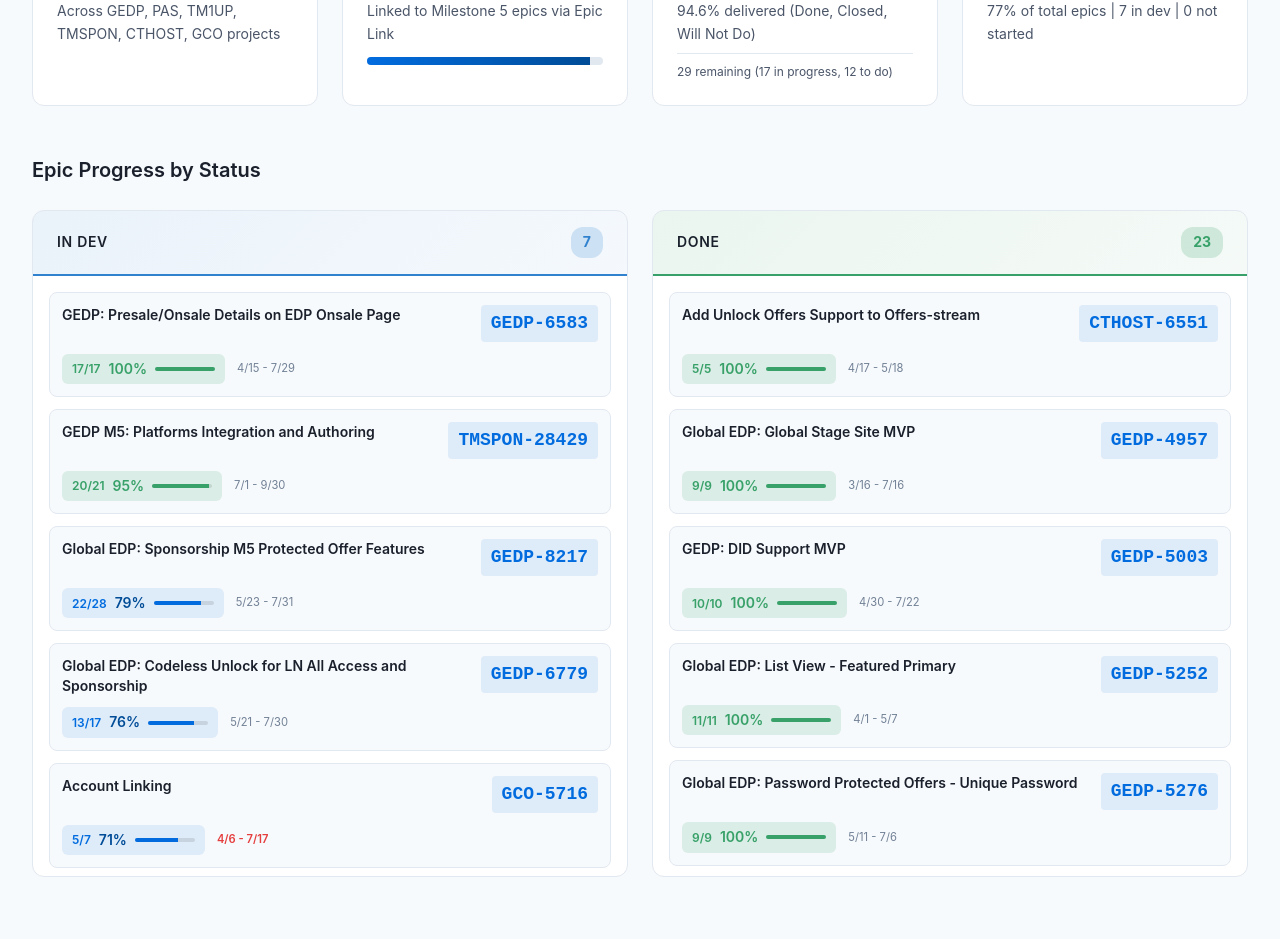
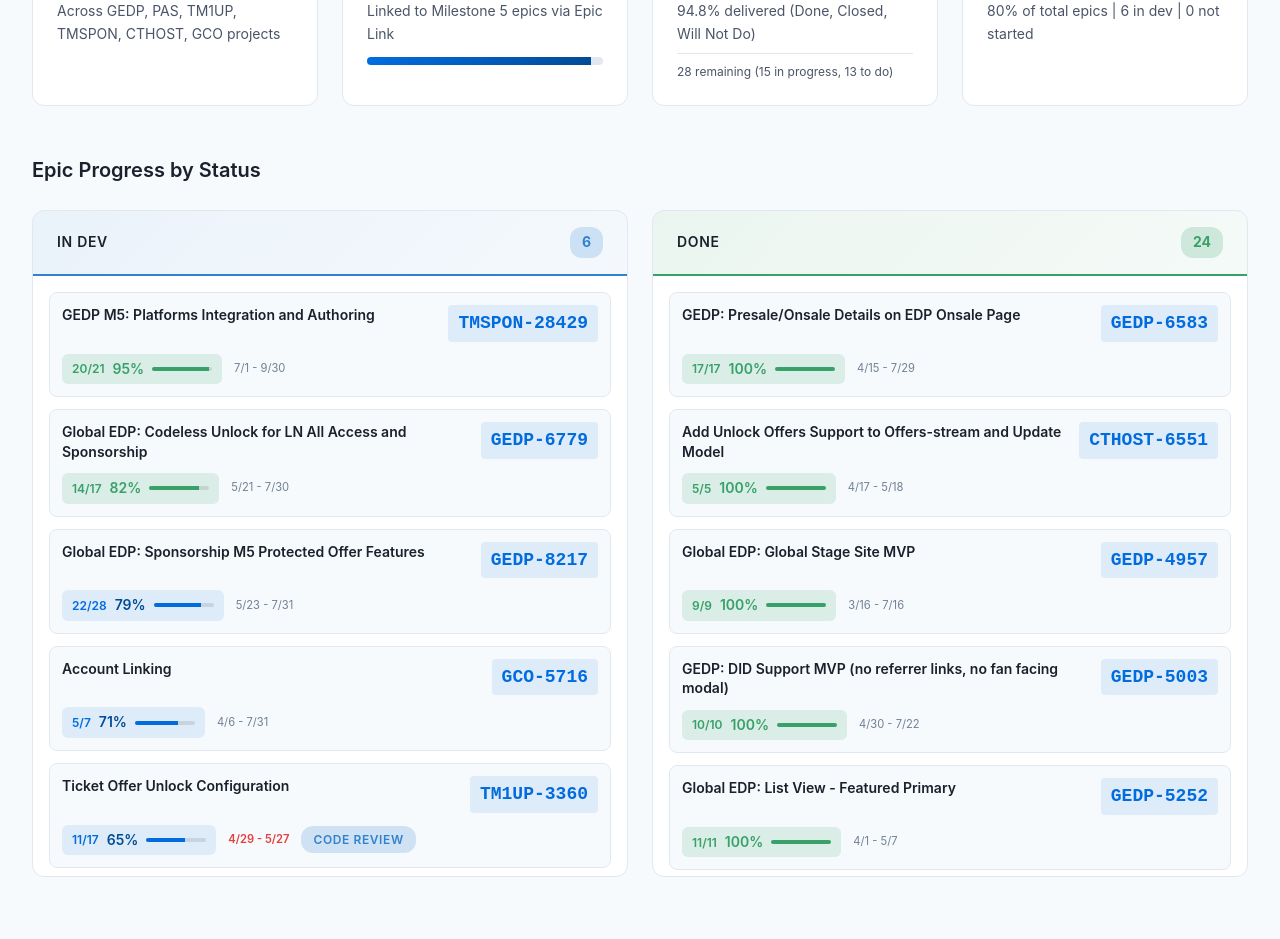
Before and after one commit to kate-kasperski/tmg609-dashboard, a plain HTML site: page index.html in a window 1280 px wide. Shown: the part 385-1324 px from the top of the page. Drawn offline with Linux system fonts and the light colour scheme.

Commit message:
Update TMG-609 dashboard with July 30, 2026 data
GEDP-6583 moved to Done; GEDP-6779 advanced to 82.4%.

```diff
--- a/index.html
+++ b/index.html
@@ -454,7 +454,7 @@
                     <strong>RAG:</strong> <span class="status-badge status-done">On Track</span>
                 </div>
                 <div class="meta-item">
-                    <strong>Generated:</strong> July 29, 2026 at 18:54 CDT
+                    <strong>Generated:</strong> July 30, 2026 at 16:46 CDT
                 </div>
             </div>
         </header>
@@ -471,21 +471,21 @@
                 <div class="stat-value">535</div>
                 <div class="stat-detail">Linked to Milestone 5 epics via Epic Link</div>
                 <div class="progress-bar">
-                    <div class="progress-fill" style="width: 94.6%"></div>
+                    <div class="progress-fill" style="width: 94.8%"></div>
                 </div>
             </div>
 
             <div class="stat-card">
                 <div class="stat-label">Stories Complete</div>
-                <div class="stat-value">506</div>
-                <div class="stat-detail">94.6% delivered (Done, Closed, Will Not Do)</div>
-                <div class="stat-detail" style="margin-top: 0.5rem; padding-top: 0.5rem; border-top: 1px solid var(--border-color); font-size: 0.75rem;">29 remaining (17 in progress, 12 to do)</div>
+                <div class="stat-value">507</div>
+                <div class="stat-detail">94.8% delivered (Done, Closed, Will Not Do)</div>
+                <div class="stat-detail" style="margin-top: 0.5rem; padding-top: 0.5rem; border-top: 1px solid var(--border-color); font-size: 0.75rem;">28 remaining (15 in progress, 13 to do)</div>
             </div>
 
             <div class="stat-card">
                 <div class="stat-label">Epics Complete</div>
-                <div class="stat-value">23</div>
-                <div class="stat-detail">77% of total epics | 7 in dev | 0 not started</div>
+                <div class="stat-value">24</div>
+                <div class="stat-detail">80% of total epics | 6 in dev | 0 not started</div>
             </div>
         </div>
 
@@ -496,25 +496,9 @@
                 <div class="status-column">
                     <div class="status-column-header in-progress">
                         <div class="status-column-title">In Dev</div>
-                        <div class="status-column-count">7</div>
+                        <div class="status-column-count">6</div>
                     </div>
                     <div class="status-column-body">
-                        <div class="epic-card">
-                            <div class="epic-header">
-                                <div class="epic-title">GEDP: Presale/Onsale Details on EDP Onsale Page</div>
-                                <a href="https://jira.livenation.com/browse/GEDP-6583" target="_blank" class="epic-key">GEDP-6583</a>
-                            </div>
-                            <div class="epic-meta">
-                                <div class="story-completion high-completion">
-                                    <span class="story-completion-text">17/17</span>
-                                    <span class="story-completion-percent">100%</span>
-                                    <div class="mini-progress-bar">
-                                        <div class="mini-progress-fill high" style="width: 100.0%"></div>
-                                    </div>
-                                </div>
-                                <span class="target-dates" title="Jira Target start - Target end">4/15 - 7/29</span>
-                            </div>
-                        </div>
                         <div class="epic-card">
                             <div class="epic-header">
                                 <div class="epic-title">GEDP M5: Platforms Integration and Authoring</div>
@@ -529,6 +513,22 @@
                                     </div>
                                 </div>
                                 <span class="target-dates" title="Jira Target start - Target end">7/1 - 9/30</span>
+                            </div>
+                        </div>
+                        <div class="epic-card">
+                            <div class="epic-header">
+                                <div class="epic-title">Global EDP: Codeless Unlock for LN All Access and Sponsorship</div>
+                                <a href="https://jira.livenation.com/browse/GEDP-6779" target="_blank" class="epic-key">GEDP-6779</a>
+                            </div>
+                            <div class="epic-meta">
+                                <div class="story-completion high-completion">
+                                    <span class="story-completion-text">14/17</span>
+                                    <span class="story-completion-percent">82%</span>
+                                    <div class="mini-progress-bar">
+                                        <div class="mini-progress-fill high" style="width: 82.4%"></div>
+                                    </div>
+                                </div>
+                                <span class="target-dates" title="Jira Target start - Target end">5/21 - 7/30</span>
                             </div>
                         </div>
                         <div class="epic-card">
@@ -549,22 +549,6 @@
                         </div>
                         <div class="epic-card">
                             <div class="epic-header">
-                                <div class="epic-title">Global EDP: Codeless Unlock for LN All Access and Sponsorship</div>
-                                <a href="https://jira.livenation.com/browse/GEDP-6779" target="_blank" class="epic-key">GEDP-6779</a>
-                            </div>
-                            <div class="epic-meta">
-                                <div class="story-completion">
-                                    <span class="story-completion-text">13/17</span>
-                                    <span class="story-completion-percent">76%</span>
-                                    <div class="mini-progress-bar">
-                                        <div class="mini-progress-fill" style="width: 76.5%"></div>
-                                    </div>
-                                </div>
-                                <span class="target-dates" title="Jira Target start - Target end">5/21 - 7/30</span>
-                            </div>
-                        </div>
-                        <div class="epic-card">
-                            <div class="epic-header">
                                 <div class="epic-title">Account Linking</div>
                                 <a href="https://jira.livenation.com/browse/GCO-5716" target="_blank" class="epic-key">GCO-5716</a>
                             </div>
@@ -576,7 +560,7 @@
                                         <div class="mini-progress-fill" style="width: 71.4%"></div>
                                     </div>
                                 </div>
-                                <span class="target-dates overdue" title="Jira Target start - Target end">4/6 - 7/17</span>
+                                <span class="target-dates" title="Jira Target start - Target end">4/6 - 7/31</span>
                             </div>
                         </div>
                         <div class="epic-card">
@@ -618,12 +602,28 @@
                 <div class="status-column">
                     <div class="status-column-header done">
                         <div class="status-column-title">Done</div>
-                        <div class="status-column-count">23</div>
+                        <div class="status-column-count">24</div>
                     </div>
                     <div class="status-column-body">
                         <div class="epic-card">
                             <div class="epic-header">
-                                <div class="epic-title">Add Unlock Offers Support to Offers-stream</div>
+                                <div class="epic-title">GEDP: Presale/Onsale Details on EDP Onsale Page</div>
+                                <a href="https://jira.livenation.com/browse/GEDP-6583" target="_blank" class="epic-key">GEDP-6583</a>
+                            </div>
+                            <div class="epic-meta">
+                                <div class="story-completion high-completion">
+                                    <span class="story-completion-text">17/17</span>
+                                    <span class="story-completion-percent">100%</span>
+                                    <div class="mini-progress-bar">
+                                        <div class="mini-progress-fill high" style="width: 100.0%"></div>
+                                    </div>
+                                </div>
+                                <span class="target-dates" title="Jira Target start - Target end">4/15 - 7/29</span>
+                            </div>
+                        </div>
+                        <div class="epic-card">
+                            <div class="epic-header">
+                                <div class="epic-title">Add Unlock Offers Support to Offers-stream and Update Model</div>
                                 <a href="https://jira.livenation.com/browse/CTHOST-6551" target="_blank" class="epic-key">CTHOST-6551</a>
                             </div>
                             <div class="epic-meta">
@@ -655,7 +655,7 @@
                         </div>
                         <div class="epic-card">
                             <div class="epic-header">
-                                <div class="epic-title">GEDP: DID Support MVP</div>
+                                <div class="epic-title">GEDP: DID Support MVP (no referrer links, no fan facing modal)</div>
                                 <a href="https://jira.livenation.com/browse/GEDP-5003" target="_blank" class="epic-key">GEDP-5003</a>
                             </div>
                             <div class="epic-meta">
@@ -767,7 +767,7 @@
                         </div>
                         <div class="epic-card">
                             <div class="epic-header">
-                                <div class="epic-title">Global EDP: Listings for HD Onsale</div>
+                                <div class="epic-title">Global EDP: Listings for HD Onsale (not HD/BA mode)</div>
                                 <a href="https://jira.livenation.com/browse/GEDP-6731" target="_blank" class="epic-key">GEDP-6731</a>
                             </div>
                             <div class="epic-meta">
@@ -863,7 +863,7 @@
                         </div>
                         <div class="epic-card">
                             <div class="epic-header">
-                                <div class="epic-title">Global EDP: Password Protected Offers - Implement Shared Password</div>
+                                <div class="epic-title">Global EDP: Password Protected Offers - Implement Shared Password - HOST/TMC</div>
                                 <a href="https://jira.livenation.com/browse/GEDP-8738" target="_blank" class="epic-key">GEDP-8738</a>
                             </div>
                             <div class="epic-meta">
@@ -895,7 +895,7 @@
                         </div>
                         <div class="epic-card">
                             <div class="epic-header">
-                                <div class="epic-title">RAS: Integrate Codeless Unlockable Offers</div>
+                                <div class="epic-title">RAS: Integrate Codeless Unlockable Offers into RAS for use with global edp</div>
                                 <a href="https://jira.livenation.com/browse/PAS-24" target="_blank" class="epic-key">PAS-24</a>
                             </div>
                             <div class="epic-meta">
@@ -911,7 +911,7 @@
                         </div>
                         <div class="epic-card">
                             <div class="epic-header">
-                                <div class="epic-title">Global EDP: Auto Routing Phase 2 - New Page Mode Service</div>
+                                <div class="epic-title">Global EDP: Auto Routing Events and Scaling All Markets (Phase 2)- New Page Mode Service and Replace Fastly Dictionaries</div>
                                 <a href="https://jira.livenation.com/browse/PAS-25" target="_blank" class="epic-key">PAS-25</a>
                             </div>
                             <div class="epic-meta">
@@ -959,7 +959,7 @@
                         </div>
                         <div class="epic-card">
                             <div class="epic-header">
-                                <div class="epic-title">Global EDP: Auto Routing - New Page Mode Service with Page Variants</div>
+                                <div class="epic-title">Global EDP: Auto Routing Events - New Page Mode Service with Page Variants</div>
                                 <a href="https://jira.livenation.com/browse/PAS-37" target="_blank" class="epic-key">PAS-37</a>
                             </div>
                             <div class="epic-meta">
@@ -997,7 +997,7 @@
 
         <footer>
             <p>Dashboard generated by <a href="https://claude.com/claude-code" class="footer-link" target="_blank">Claude Code</a> via <a href="https://jira.livenation.com/browse/TMG-609" class="footer-link" target="_blank">Jira MCP</a></p>
-            <p style="margin-top: 0.5rem;">Last updated: July 29, 2026 at 18:54 CDT | Data source: Jira Live Nation (Epic Link queries) | Completed statuses: Done, Closed, Released, Will Not Do (Closed) | Status: 23 epics complete (77%), 7 in dev, 506/535 stories complete (94.6%) | Needs attention: TMSPON-28429 at 95.2%, GEDP-8217 at 78.6%, GEDP-6779 at 76.5%, GCO-5716 at 71.4%, TM1UP-3360 at 64.7%, PAS-701 at 10.0%</p>
+            <p style="margin-top: 0.5rem;">Last updated: July 30, 2026 at 16:46 CDT | Data source: Jira Live Nation (Epic Link queries) | Completed statuses: Done, Closed, Released, Will Not Do (Closed) | Status: 24 epics complete (80%), 6 in dev, 507/535 stories complete (94.8%) | Needs attention: TMSPON-28429 at 95.2%, GEDP-6779 at 82.4%, GEDP-8217 at 78.6%, GCO-5716 at 71.4%, TM1UP-3360 at 64.7%, PAS-701 at 10.0%</p>
         </footer>
     </div>
 </body>
```
